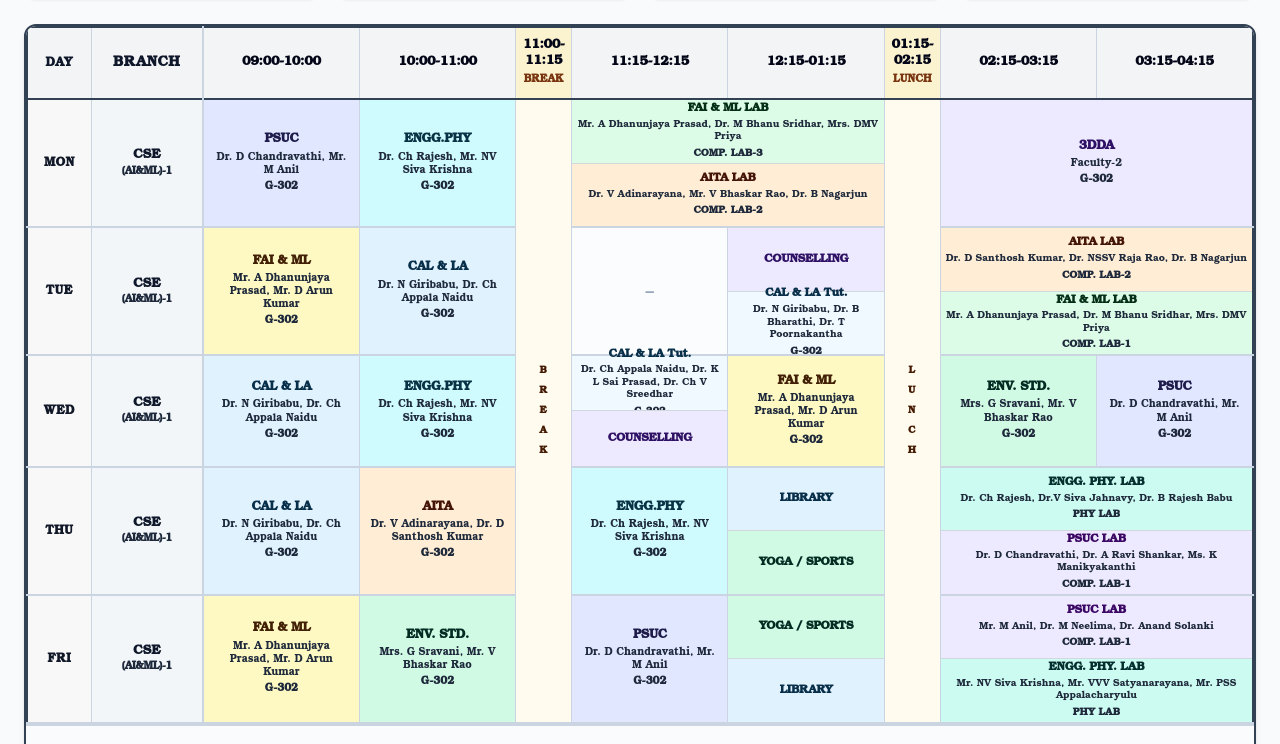
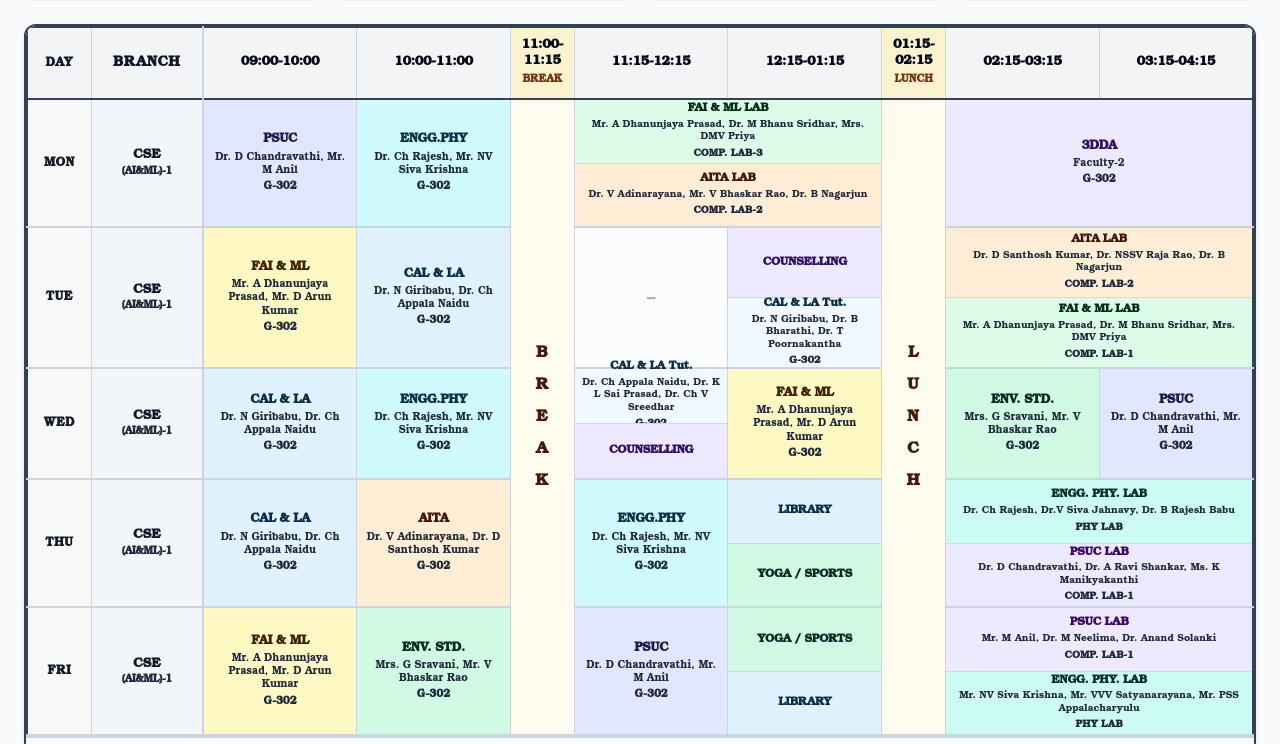
Before and after one commit to saran-neralla7/tt-analytics, a React (Vite) app: page / in a window 1280 px wide. Shown: the part 788-1532 px from the top of the page. Built offline with nearby package versions, Linux system fonts and the light colour scheme.

Commit message:
Enlarge Break and Lunch vertical columns and letter font size to 15pt font-black

```diff
--- a/src/components/TimetableGrid.jsx
+++ b/src/components/TimetableGrid.jsx
@@ -165,7 +165,7 @@ export default function TimetableGrid({
                   key={slot.id}
                   className={`py-2.5 px-1 border-r border-gray-300 print:border-black ${
                     slot.type === 'break'
-                      ? 'bg-amber-100/80 text-amber-950 font-black w-14 print:w-10 text-center'
+                      ? 'bg-amber-100/80 text-amber-950 font-black w-16 print:w-12 text-center'
                       : 'text-slate-950'
                   }`}
                 >
@@ -210,11 +210,11 @@ export default function TimetableGrid({
                           <td
                             key={slot.id}
                             rowSpan={visibleDays.length}
-                            className="py-2 px-1 bg-amber-50/80 text-amber-950 font-black text-[10px] print:text-[8pt] border-r border-gray-300 print:border-black border-b-2 border-slate-600 print:border-b align-middle select-none text-center"
+                            className="py-2 px-1 bg-amber-50/80 text-amber-950 font-black border-r border-gray-300 print:border-black border-b-2 border-slate-600 print:border-b align-middle select-none text-center"
                           >
-                            <div className="flex flex-col items-center justify-center font-black tracking-widest leading-loose py-2 select-none uppercase">
+                            <div className="flex flex-col items-center justify-center font-black tracking-widest leading-loose py-2 select-none uppercase font-serif">
                               {(slot.label || '').split('').map((char, cIdx) => (
-                                <span key={cIdx}>{char}</span>
+                                <span key={cIdx} className="my-0.5 sm:my-1 text-[13px] sm:text-base print:text-[15pt] font-black">{char}</span>
                               ))}
                             </div>
                           </td>
```
